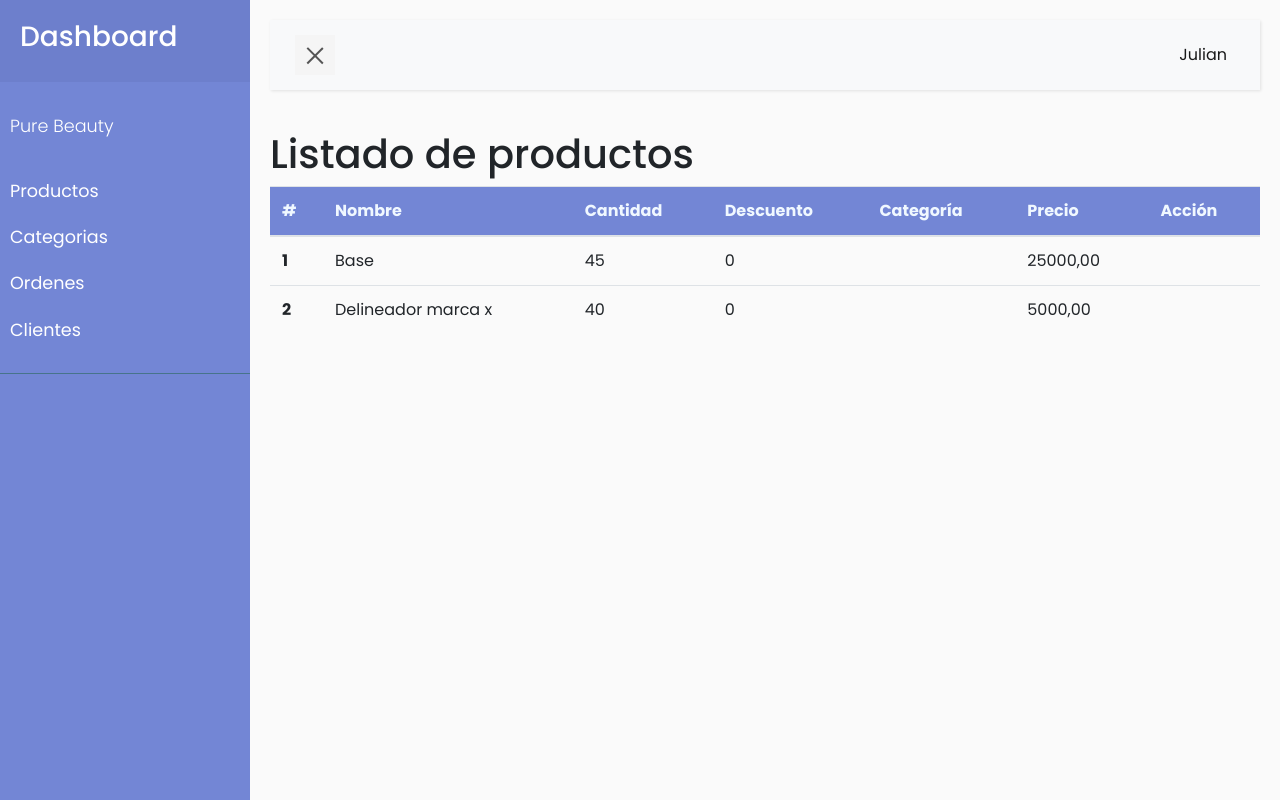
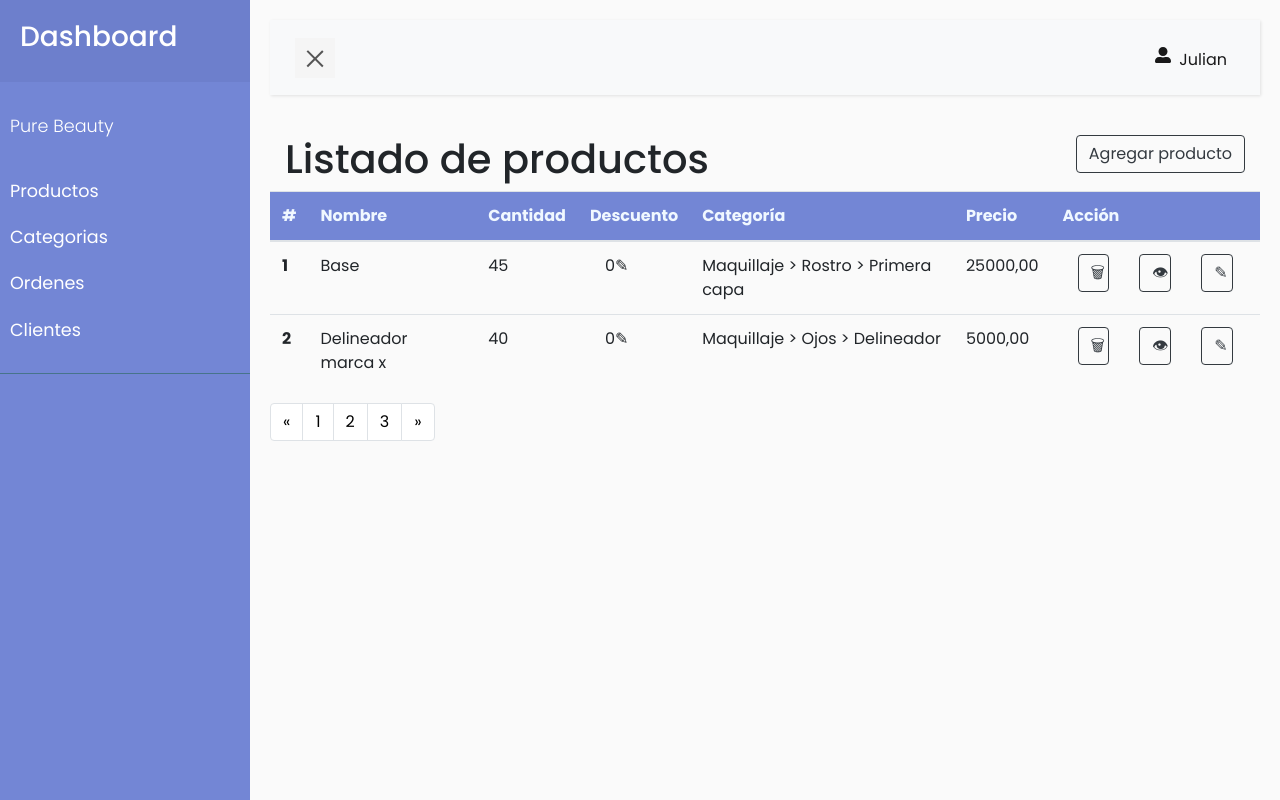
Before and after one commit to JulianRivers/EcommercePureBeauty, a Django app: page /productos in a window 1280 px wide. Run offline with Django 4.2, Linux system fonts and the light colour scheme; a user stored in the database is signed in; data comes from the database, SQL or seed files in the repository; both versions use the stored data as it was after the commit; some libraries are stand-ins or nearby versions.

Commit message:
comienzo modal + paginator + estilos

```diff
--- a/producto/templates/productos.html
+++ b/producto/templates/productos.html
@@ -3,7 +3,17 @@
 {% load static %}
 
 {% block content %}
-<h1>Listado de productos</h1>
+<div class="container">
+    <div class="row">
+        <div class="col-8">
+            <h1>Listado de productos</h1>
+        </div>
+        <div class="col-4 text-right">
+            <button class="btn btn-outline-dark" onclick="abrirModal()">Agregar producto</button>
+        </div>
+    </div>
+
+</div>
 <table class="table">
     <thead style="background-color: #7386D5;">
         <tr>
@@ -22,12 +32,81 @@
             <th scope="row">{{ forloop.counter }}</th>
             <td>{{ producto.nombre }}</td>
             <td>{{ producto.stock }}</td>
-            <td>{{ producto.precio_desc }}</td>
-            <td>{{ producto.categoria }}</td>
+            <td>
+                <a href="#">
+                    <div class="container">
+                        <div class="row">
+                            <div class="col-6">
+                                {{ producto.precio_desc }}✎
+                            </div>
+                        </div>
+                    </div>
+                </a>
+            </td>
+            <td><a href="#">{{ producto.categoria }}</a></td>
             <td>{{ producto.precio_act }}</td>
-            <td> </td>
+            <td>
+                <div class="container">
+                    <div class="row">
+                        <div class="col-4">
+                            <button class="btn btn-outline-dark btn-block">🗑</button>
+                        </div>
+                        <div class="col-4">
+                            <button class="btn btn-outline-dark btn-block">👁</button>
+                        </div>
+                        <div class="col-4">
+                            <button class="btn btn-outline-dark btn-block">✎</button>
+                        </div>
+                    </div>
+                </div>
+            </td>
         </tr>
         {% endfor %}
     </tbody>
 </table>
+<nav aria-label="Page navigation example">
+    <ul class="pagination">
+      <li class="page-item">
+        <a class="page-link" style="color: black;" href="#" aria-label="Previous">
+          <span aria-hidden="true">&laquo;</span>
+          <span class="sr-only">Previous</span>
+        </a>
+      </li>
+      <li class="page-item"><a class="page-link" style="color: black;" href="#">1</a></li>
+      <li class="page-item"><a class="page-link"  style="color: black;" href="#">2</a></li>
+      <li class="page-item"><a class="page-link"  style="color: black;" href="#">3</a></li>
+      <li class="page-item">
+        <a class="page-link"  style="color: black;" href="#" aria-label="Next">
+          <span aria-hidden="true">&raquo;</span>
+          <span class="sr-only">Next</span>
+        </a>
+      </li>
+    </ul>
+  </nav>
+<!-- MODALES -->
+<div class="modal-background" id="addProductoBg">
+    <!-- Contenido del modal -->
+    <div class="modal" id="addProducto">
+        <h2>Agregar Producto</h2>
+        <p><input type="text"></p>
+        <button onclick="cerrarModal()">Cerrar</button>
+    </div>
+</div>
+
+<!-- Fin Modales -->
+
+<script>
+    function abrirModal() {
+        // Mostrar el fondo oscuro y el modal
+        document.getElementById("addProductoBg").style.display = "flex";
+        document.getElementById("addProducto").style.display = "block";
+    }
+
+    function cerrarModal() {
+        // Ocultar el fondo oscuro y el modal
+        document.getElementById("addProductoBg").style.display = "none";
+        document.getElementById("addProducto").style.display = "none";
+    }
+    cerrarModal()
+</script>
 {% endblock content %}
--- a/producto/views.py
+++ b/producto/views.py
@@ -15,9 +15,8 @@ def inicio(request):
         if producto.precio_desc == producto.precio_act:
             producto.precio_desc = 0
 
-        relaciones = ProductoSubcategoria.objects.get(producto=producto)
-
-        producto.nuevo =relaciones.subcategoria
+        productoSubcategoria = ProductoSubcategoria.objects.get(producto=producto)
+        producto.categoria =productoSubcategoria.subcategoria
         pass
 
     return render(request, 'productos.html', {'productos': productos})
--- a/usuario/templates/dashboard.html
+++ b/usuario/templates/dashboard.html
@@ -9,8 +9,7 @@ Inicio
 
 {% block style %}
 <!-- Bootstrap CSS CDN -->
-<link rel="stylesheet" href="https://stackpath.bootstrapcdn.com/bootstrap/4.1.0/css/bootstrap.min.css"
-    integrity="sha384-9gVQ4dYFwwWSjIDZnLEWnxCjeSWFphJiwGPXr1jddIhOegiu1FwO5qRGvFXOdJZ4" crossorigin="anonymous">
+<link rel="stylesheet" href="https://stackpath.bootstrapcdn.com/bootstrap/4.5.2/css/bootstrap.min.css">
 <!-- Our Custom CSS -->
 <link rel="stylesheet" href="{% static 'css/sidebar.css' %}">
 
@@ -70,7 +69,8 @@ Inicio
                 <div class="collapse navbar-collapse" id="navbarSupportedContent">
                     <ul class="nav navbar-nav ml-auto">
                         <li class="nav-item active">
-                            <a class="nav-link" href="#">{{ request.user.name }}</a>
+                            <a class="nav-link" id="logout-link" href="{% url 'usuario:logout' %}"> <i
+                                    class="fas fa-user-alt m-1 me-md-2"></i> {{ request.user.name }}</a>
                         </li>
                     </ul>
                 </div>
@@ -80,18 +80,9 @@ Inicio
         {% endblock content %}
     </div>
 
-    <!-- jQuery CDN - Slim version (=without AJAX) -->
-    <script src="https://code.jquery.com/jquery-3.3.1.slim.min.js"
-        integrity="sha384-q8i/X+965DzO0rT7abK41JStQIAqVgRVzpbzo5smXKp4YfRvH+8abtTE1Pi6jizo"
-        crossorigin="anonymous"></script>
-    <!-- Popper.JS -->
-    <script src="https://cdnjs.cloudflare.com/ajax/libs/popper.js/1.14.0/umd/popper.min.js"
-        integrity="sha384-cs/chFZiN24E4KMATLdqdvsezGxaGsi4hLGOzlXwp5UZB1LY//20VyM2taTB4QvJ"
-        crossorigin="anonymous"></script>
-    <!-- Bootstrap JS -->
-    <script src="https://stackpath.bootstrapcdn.com/bootstrap/4.1.0/js/bootstrap.min.js"
-        integrity="sha384-uefMccjFJAIv6A+rW+L4AHf99KvxDjWSu1z9VI8SKNVmz4sk7buKt/6v9KI65qnm"
-        crossorigin="anonymous"></script>
+    <script src="https://code.jquery.com/jquery-3.5.1.slim.min.js"></script>
+    <script src="https://cdn.jsdelivr.net/npm/@popperjs/core@2.9.3/dist/umd/popper.min.js"></script>
+    <script src="https://stackpath.bootstrapcdn.com/bootstrap/4.5.2/js/bootstrap.min.js"></script>
 
     <script type="text/javascript">
         $(document).ready(function () {
```
Also changed, not shown: static/css/style.css (+27 -0 lines), db.sqlite3, static/css/sidebar.css (line endings or trailing spaces).
